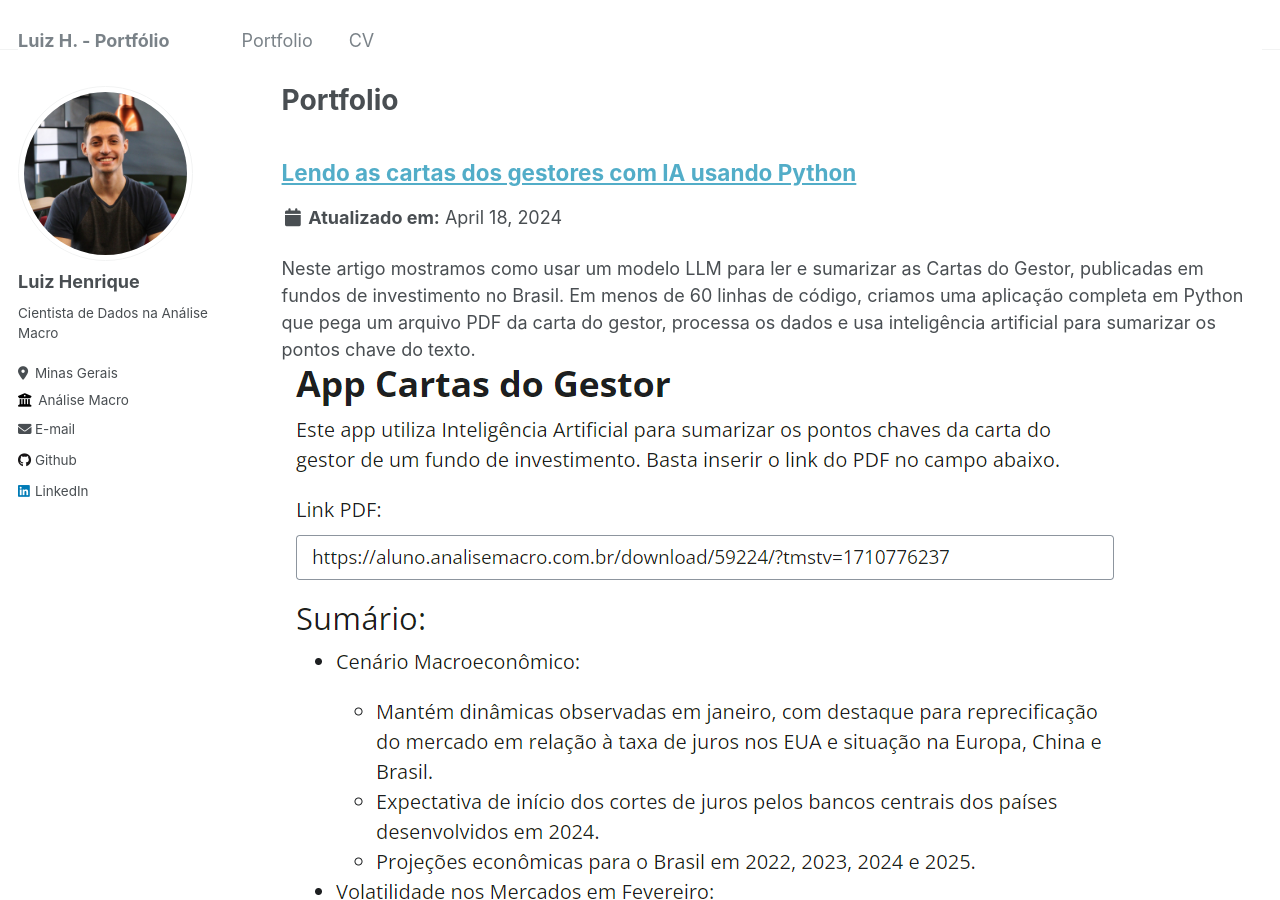
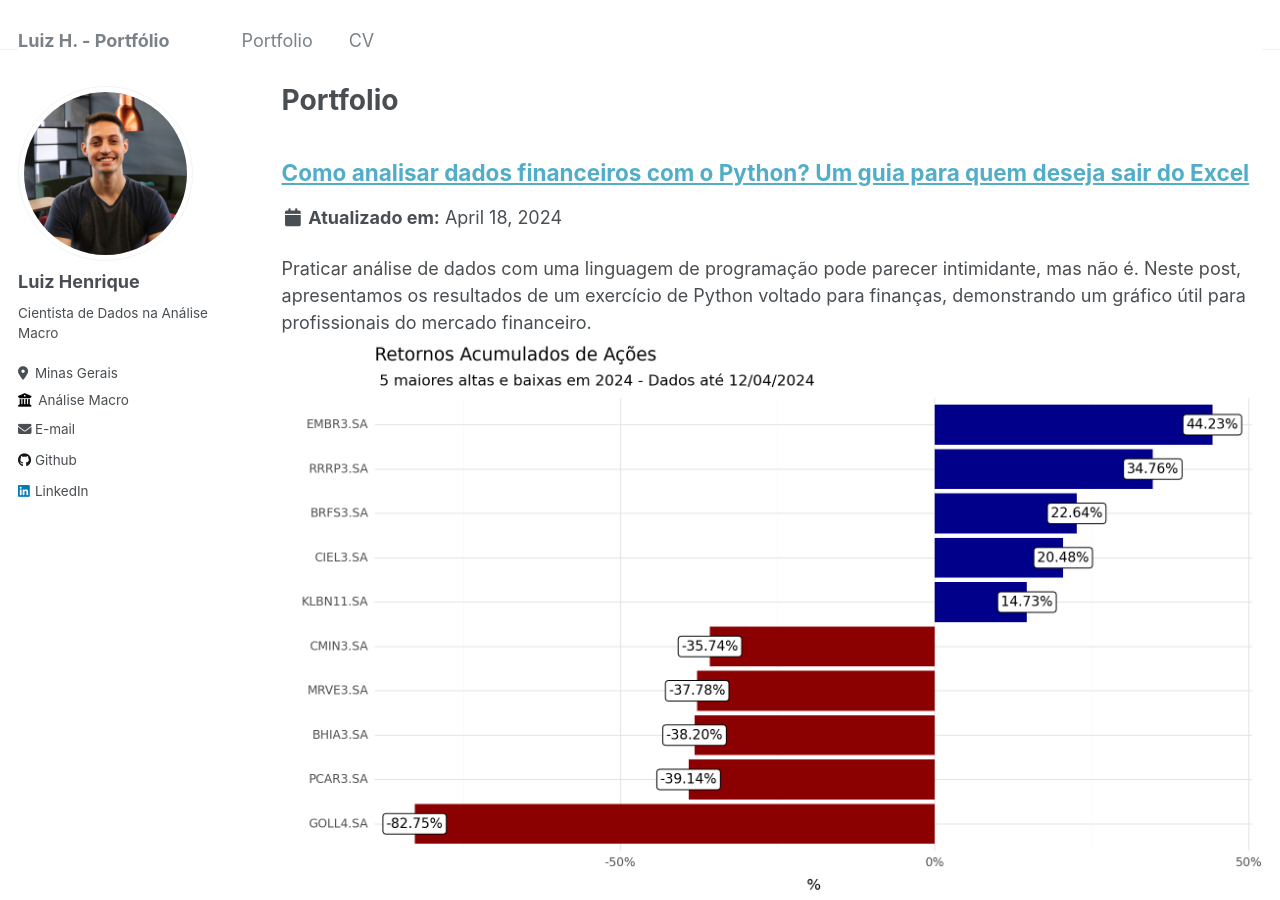
Before and after one commit to Vergiel-a/blog_academicpages, a Jekyll site: the page built from _pages/portfolio.html, in a window 1280 px wide and 900 px high. Built offline with Jekyll 4.4.1, drawn with Linux system fonts in a browser that asks for light colours.

Commit message:
Update analise_fin.md

```diff
--- a/_portfolio/analise_fin.md
+++ b/_portfolio/analise_fin.md
@@ -1,3 +1,10 @@
+---
+title: "Como analisar dados financeiros com o Python? Um guia para quem deseja sair do Excel"
+excerpt: "Praticar análise de dados com uma linguagem de programação pode parecer intimidante, mas não é. Neste post, apresentamos os resultados de um exercício de Python voltado para finanças, demonstrando um gráfico útil para profissionais do mercado financeiro. <br/><img src='/images/portfolio/analise_fin/output_6_0.png'>"
+date: 18/04/2024
+---
+
+
 # Como analisar dados financeiros com o Python? Um guia para quem deseja sair do Excel
 
 **autor: Luiz Henrique**
```
